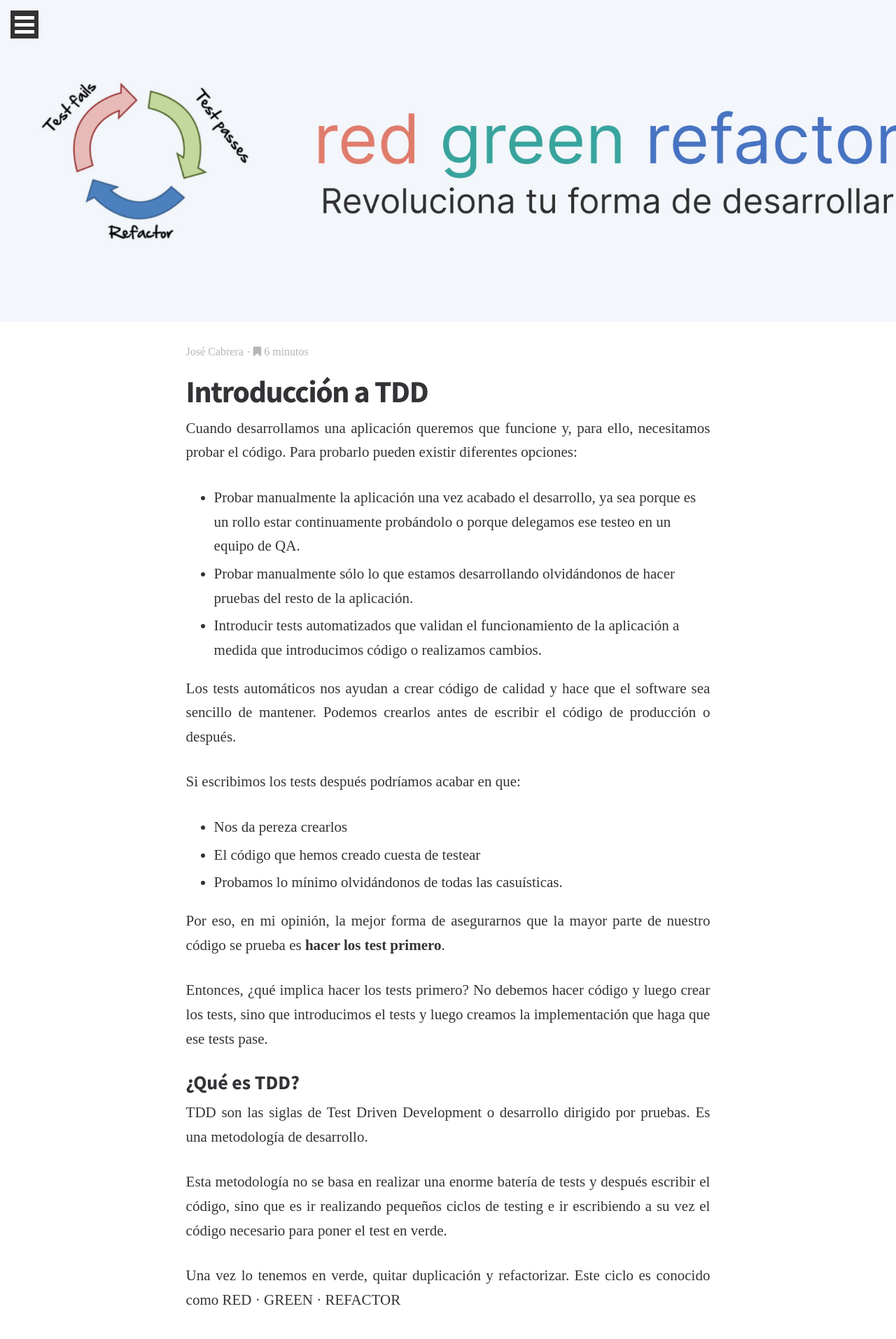
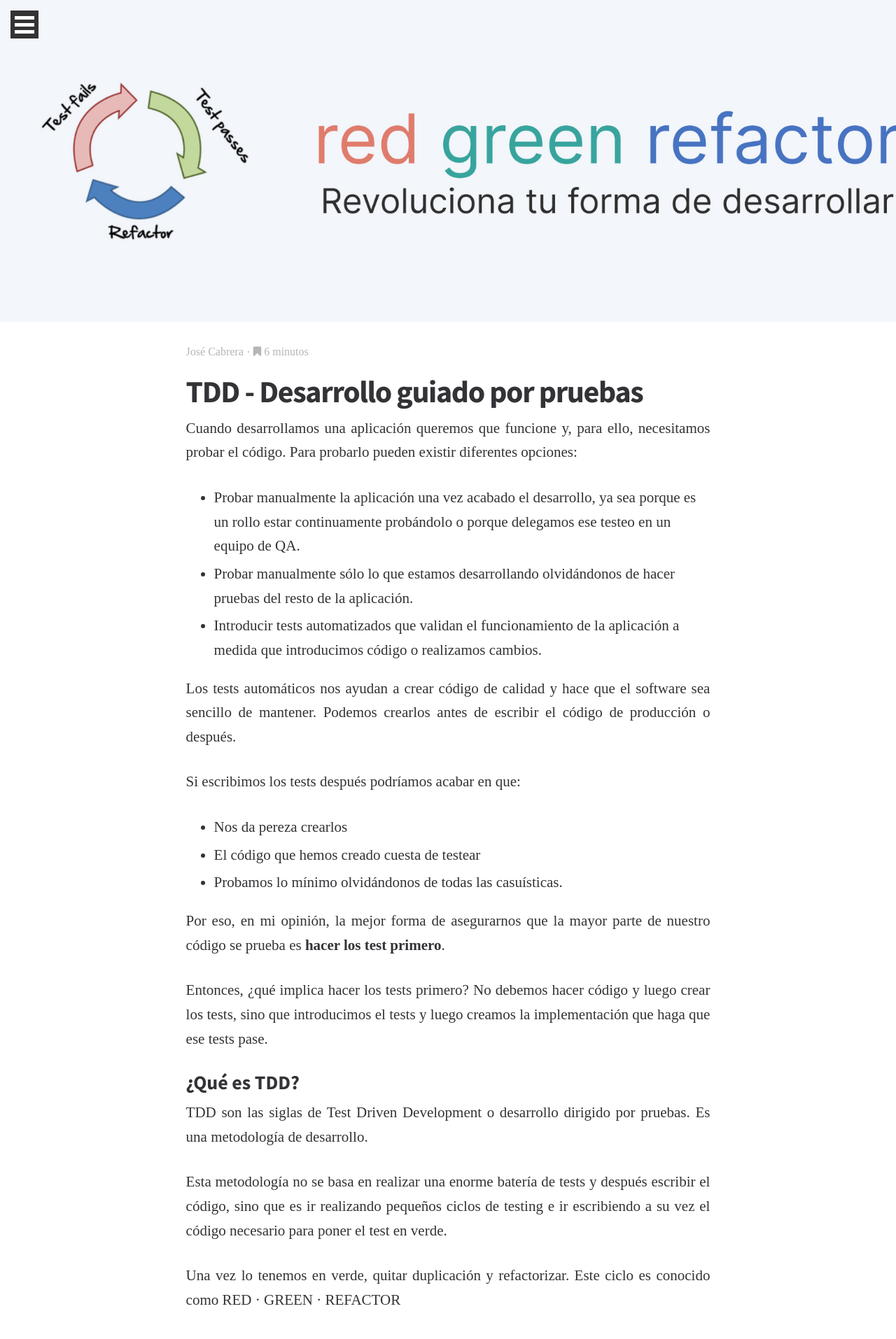
Before and after one commit to CodiumTeam/CodiumTeam.github.io, a Jekyll site: the page built from _posts/2022-05-10-que-es-tdd.md, in a window 1280 px wide. Shown: the top 1914 px of the page at 70% size. Built offline with Jekyll 4.4.1, drawn with Linux system fonts in a browser that asks for light colours; some web fonts are replaced.

Commit message:
fix tdd url

```diff
--- a/_posts/2022-05-10-tdd.md
+++ b/_posts/2022-05-10-que-es-tdd.md
@@ -1,6 +1,6 @@
 ---
 layout: post
-title:  "Introducción a TDD"
+title:  "TDD - Desarrollo guiado por pruebas"
 date:   2022-05-10 08:00:00 +0100
 author: jose
 categories: codium
```
